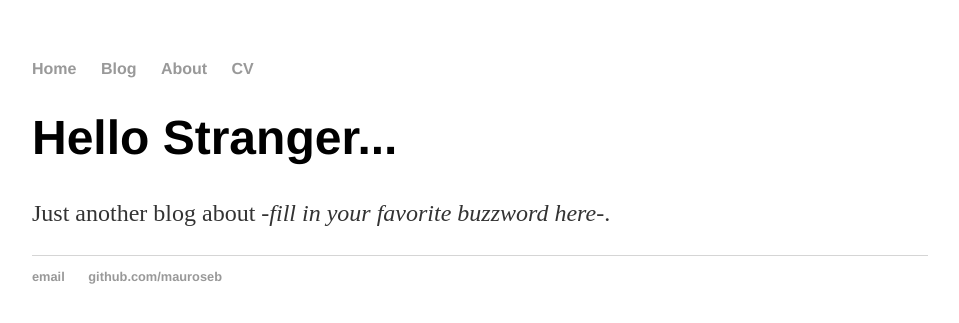
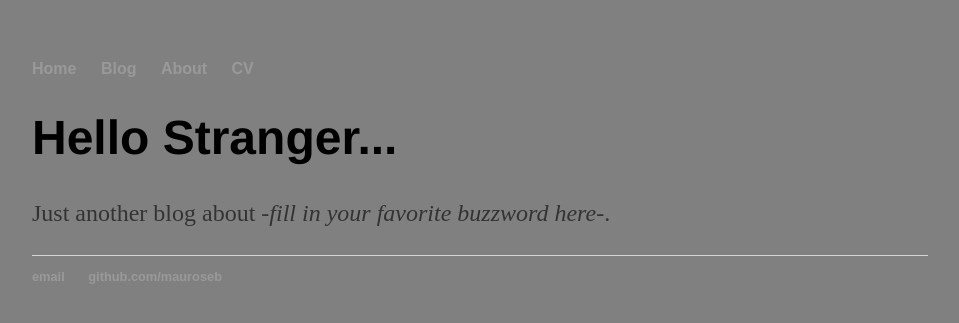
Before and after one commit to mauroseb/mauroseb.github.io, a Jekyll site: the page built from index.html, in a window 1280 px wide. Shown: the top 323 px of the page, without its empty margins (160-1119 px from the left). Built offline with Jekyll 4.4.1, drawn with Linux system fonts in a browser that asks for light colours.

Commit message:
Update main.css

```diff
--- a/css/main.css
+++ b/css/main.css
@@ -1,11 +1,11 @@
 body {
     margin: 60px auto;
     width: 70%;
-    background-color: light-gray;
+    background-color: gray;
     background-blend-mode: multiply, luminosity;
 }
 nav ul, footer ul {
-    font-family:'Helvetica', 'Arial', 'Sans-Serif';
+    font-family: 'Arial', 'Sans-Serif';
     padding: 0px;
     list-style: none;
     font-weight: bold;
```
